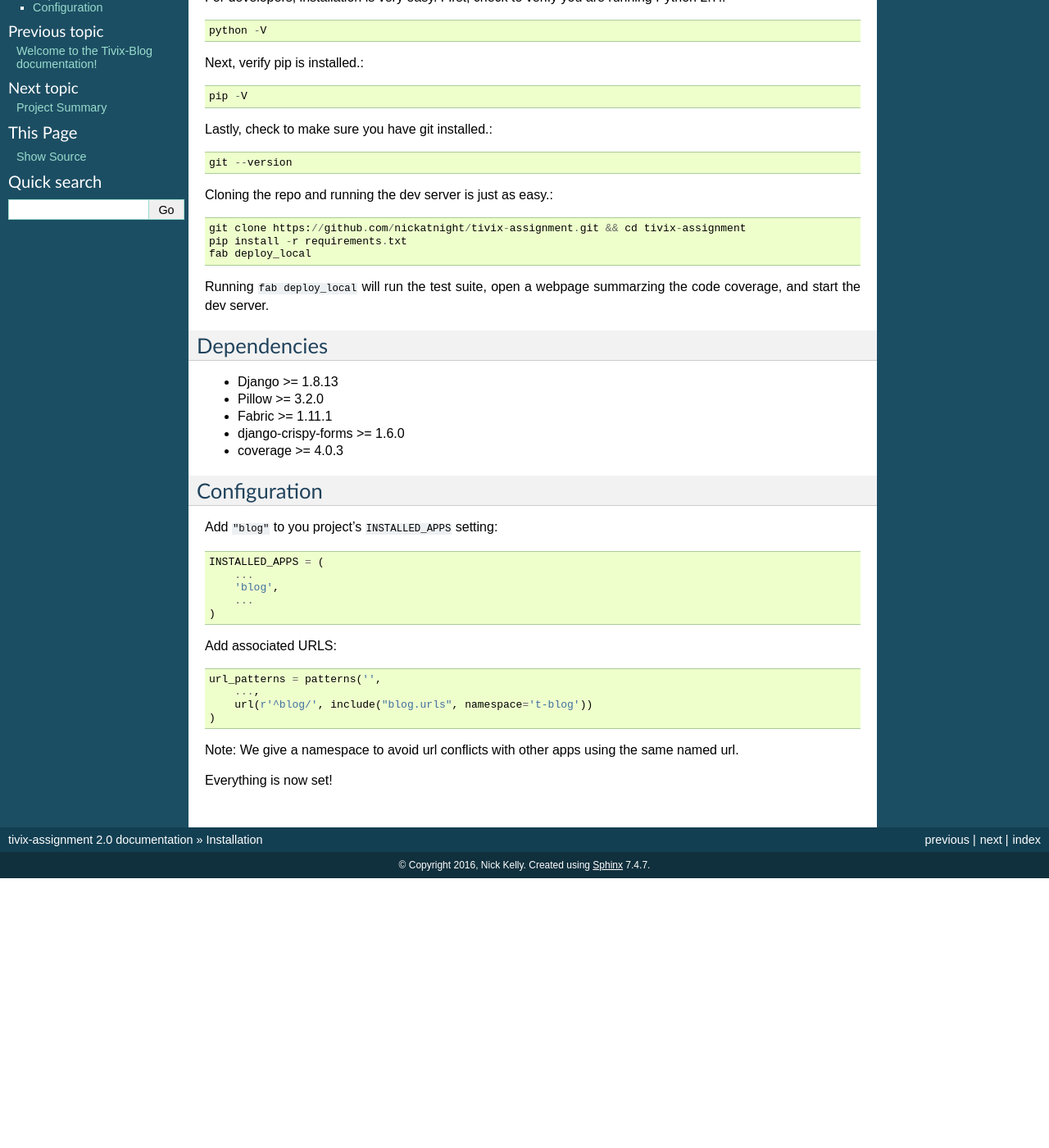
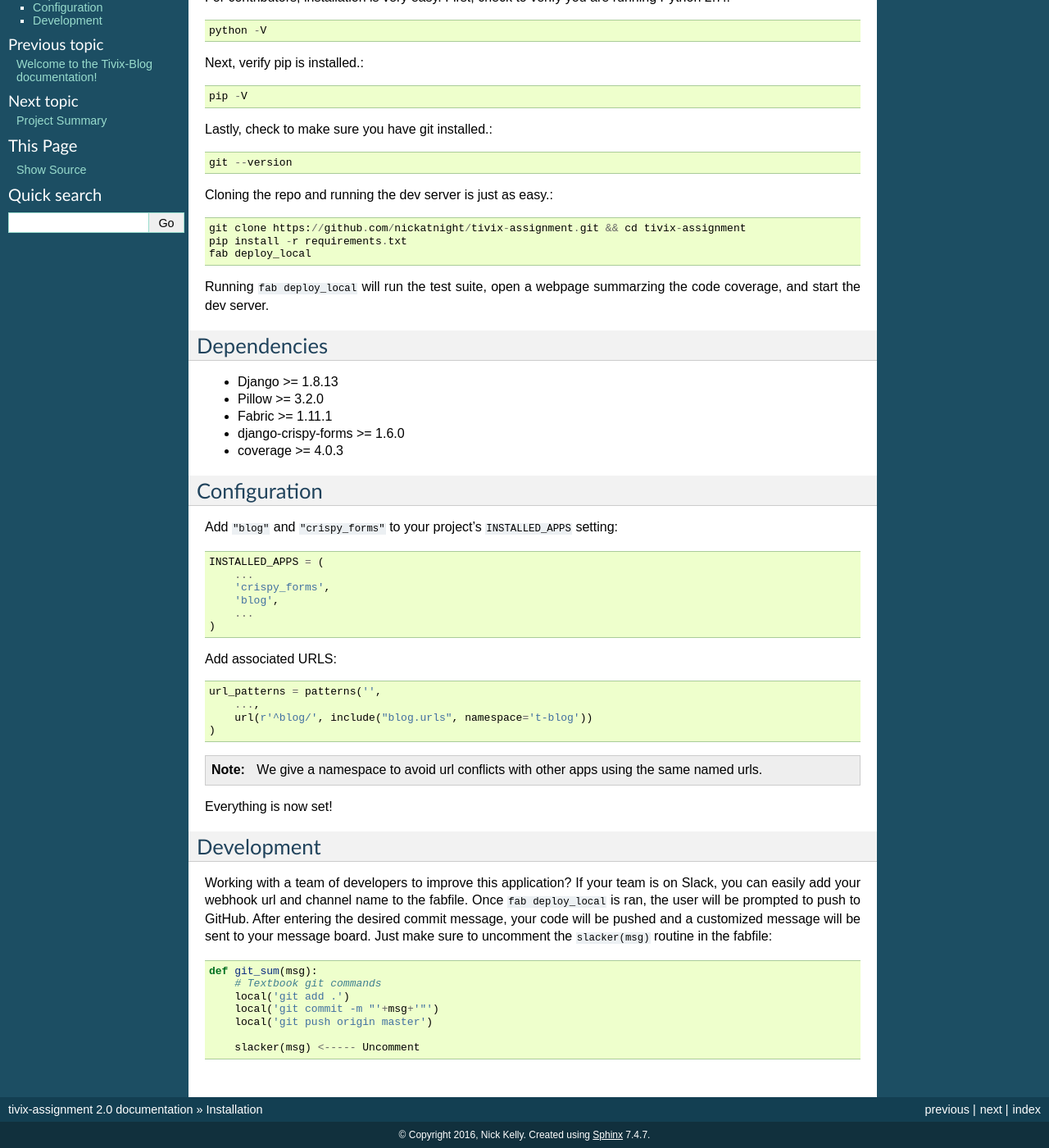
Before and after one commit to nickatnight/tivix-assignment, a Sphinx documentation site: the page built from docs/installation.rst, in a window 1280 px wide and 1400 px high, scrolled down 105 px. Shown: the whole window at 82% size. Built offline with Sphinx 7.4.7, drawn with Linux system fonts in a browser that asks for light colours; before the commit the page ends 1176 px from its top, so only the background shows below that; some of the changed text lies outside the part shown.

Commit message:
Added more documentation. minor ui tweak.

```diff
--- a/docs/index.rst
+++ b/docs/index.rst
@@ -6,9 +6,13 @@
 Welcome to the Tivix-Blog documentation!
 ============================================
 
+.. image:: http://www.tivix.com/static/global/images/apple-touch-icon-120x120.png
+   :align: center
+
 This application was given to me as an assignment from the folks over at Tivix.
 They are a software consulting firm based out of San Francisco, CA. The blog
-supports basic blogging functions (create/update).
+supports basic blogging functions (create/update), along with some third party
+api integration for developers.
 
 Contents:
 
--- a/docs/installation.rst
+++ b/docs/installation.rst
@@ -36,10 +36,11 @@ Dependencies
 Configuration
 -------------
 
-Add ``"blog"`` to you project's ``INSTALLED_APPS`` setting::
+Add ``"blog"`` and ``"crispy_forms"`` to your project's ``INSTALLED_APPS`` setting::
 
     INSTALLED_APPS = (
         ...
+        'crispy_forms',
         'blog',
         ...
     )
@@ -51,8 +52,25 @@ Add associated URLS::
         url(r'^blog/', include("blog.urls", namespace='t-blog'))
     )
 
-Note: We give a namespace to avoid url conflicts with other apps using the same
-named url.
+.. note:: We give a namespace to avoid url conflicts with other apps using the same named urls.
 
 
 Everything is now set!
+
+Development
+-----------
+
+Working with a team of developers to improve this application? If your team is
+on Slack, you can easily add your webhook url and channel name to the fabfile.
+Once ``fab deploy_local`` is ran, the user will be prompted to push to GitHub.
+After entering the desired commit message, your code will be pushed and a
+customized message will be sent to your message board. Just make sure to
+uncomment the ``slacker(msg)`` routine in the fabfile::
+
+    def git_sum(msg):
+        # Textbook git commands
+        local('git add .')
+        local('git commit -m "'+msg+'"')
+        local('git push origin master')
+
+        slacker(msg) <----- Uncomment
--- a/fabfile.py
+++ b/fabfile.py
@@ -63,7 +63,7 @@ def speak(msg, wait=False):
     elif 'Linux' in platform.system():
         local('echo "%s" | espeak%s' % (msg, wait and ' ' or ' &'))
     else:
-        print red('Unable to use this function.')
+        print red('Looks like a cat got your tounge.\nUnable to use this function.')
 
 
 def delete_pyc():
@@ -88,7 +88,7 @@ def coverage_display():
     """
     local('coverage html')
 
-    # local('open htmlcov/index.html')
+    local('open htmlcov/index.html')
 
 
 def run_tests():
--- a/static/css/blog.css
+++ b/static/css/blog.css
@@ -52,10 +52,15 @@ a {
     float: right;
 }
 
+.righty a {
+    color: white;
+}
+
 .lefty {
     margin-left: 3em;
     float: left;
     font-weight: 900;
+    color: white;
 }
 
 .blocker {
```
Also changed, not shown: other parts of docs/installation.rst (+1 -1 lines).
